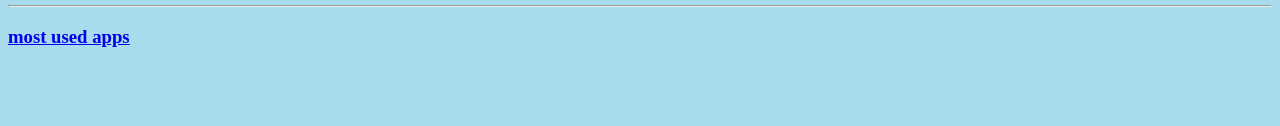
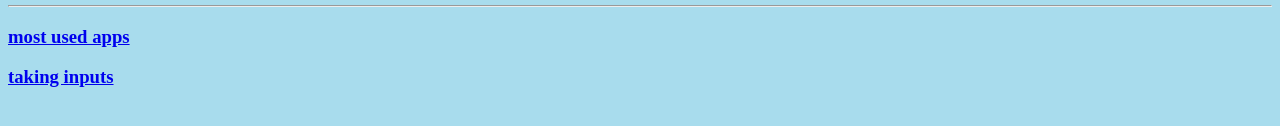
Before and after one commit to pavan29903/Basicprofile, a plain HTML site: page index.html in a window 1280 px wide. Shown: the part 542-668 px from the top of the page. Drawn offline with Linux system fonts and the light colour scheme.

Commit message:
Update index.html

```diff
--- a/index.html
+++ b/index.html
@@ -52,5 +52,7 @@
                 </table>
     <hr>
     <h3><a href="muapps.html">most used apps</a></h3>
+    <h3><a href="input.html">taking inputs</a></h3>
+
 </body>
 </html>
```
